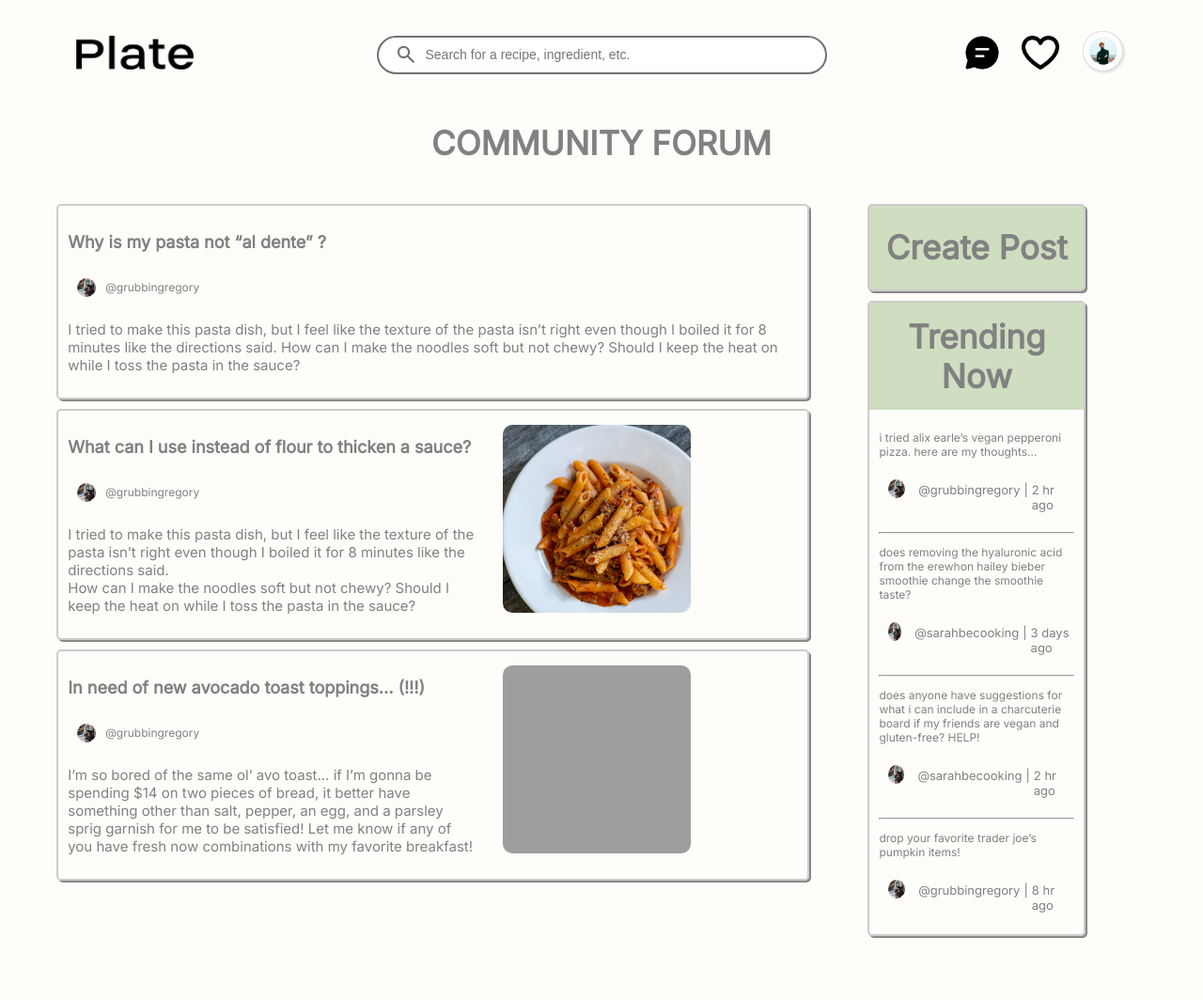
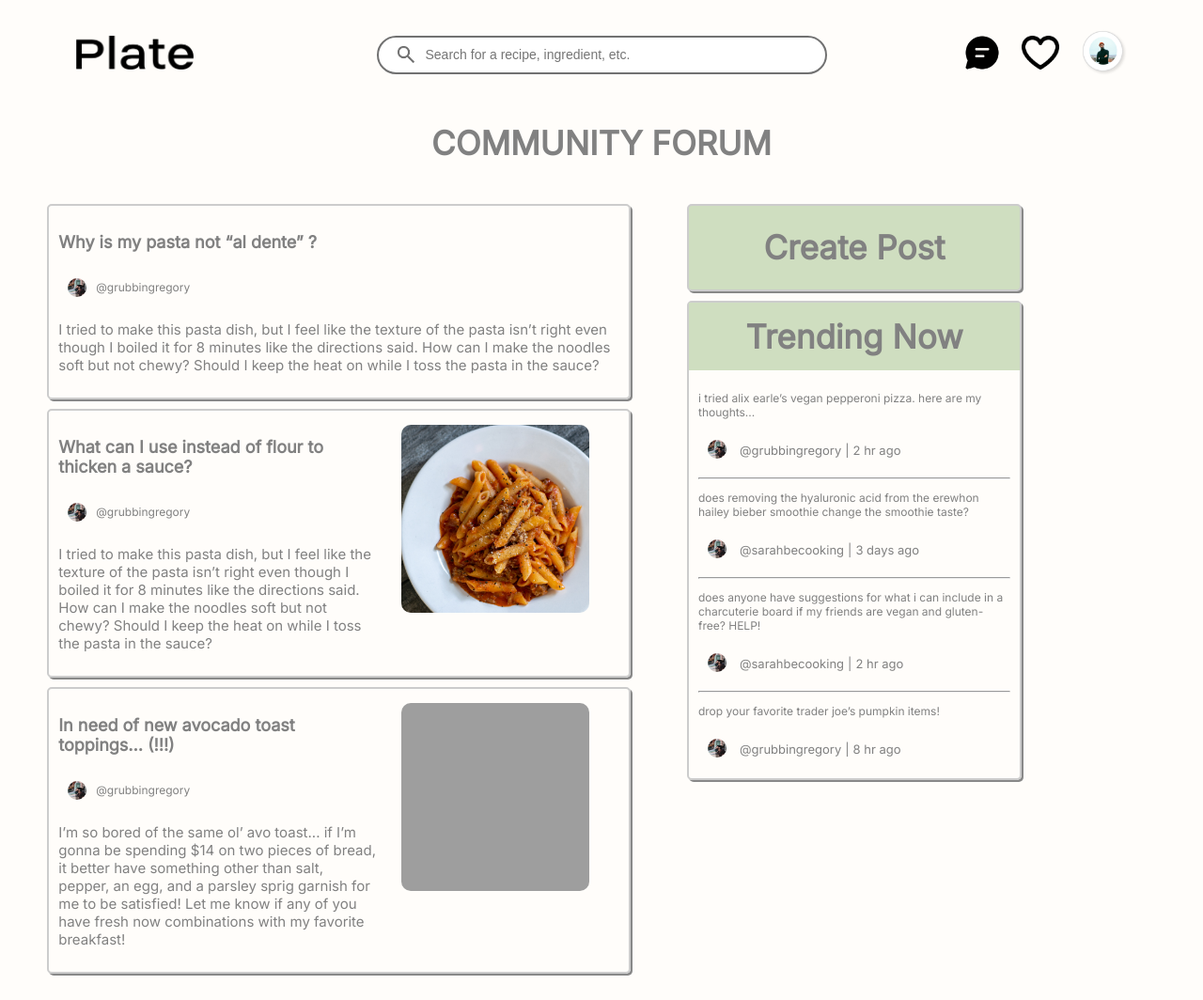
Before and after one commit to jayywang/plate, a PHP site: page /community/community.html in a window 1280 px wide. Shown: the whole page at 94% size. Before the commit the page ends 998 px from the top, so only its background shows below. Run offline with PHP 8.4, Linux system fonts and the light colour scheme; grey boxes are pictures that could not be loaded.

Commit message:
coming to community
changed some css too

```diff
--- a/community/community.html
+++ b/community/community.html
@@ -13,6 +13,16 @@
     <link rel="preconnect" href="https://fonts.googleapis.com">
     <link rel="preconnect" href="https://fonts.gstatic.com" crossorigin>
     <link href="https://fonts.googleapis.com/css2?family=Inter&display=swap" rel="stylesheet">
+
+<style>
+
+    a {
+        text-decoration: none; /* Removes underline */
+        color: inherit; /* Inherits text color from parent */
+        display: block; /* Ensures it behaves like a block element */
+    }
+
+</style>
 
 </head>
 
@@ -42,6 +52,7 @@
             <!-- LEFT COLUMN POSTS -->
             <div id=post-container>
 
+                <a href="../coming/coming.html">
                 <div class="post">
 
                 <div class="post-text no-img">
--- a/css/community.css
+++ b/css/community.css
@@ -83,7 +83,7 @@ h1 {
 
 
 #side-column{
-    width: 20%;
+    width: 70%;
     padding-top: 10px;
 }
 
--- a/explore/explore.html
+++ b/explore/explore.html
@@ -19,7 +19,7 @@
 
 <!-- NAVIGATION BAR -->
 <div id="navigation">
-        <a href="../index.html"><img class="logo" src="../img/plate.png" alt="plate logo"></a>
+        <a href="../index.html"></a><img class="logo" src="../img/plate.png" alt="plate logo"></a>
 
         <a href="../explore/explore.html"><div id="searchbar">
             <img class="searchicon" src="../img/searchicon.png">
```
